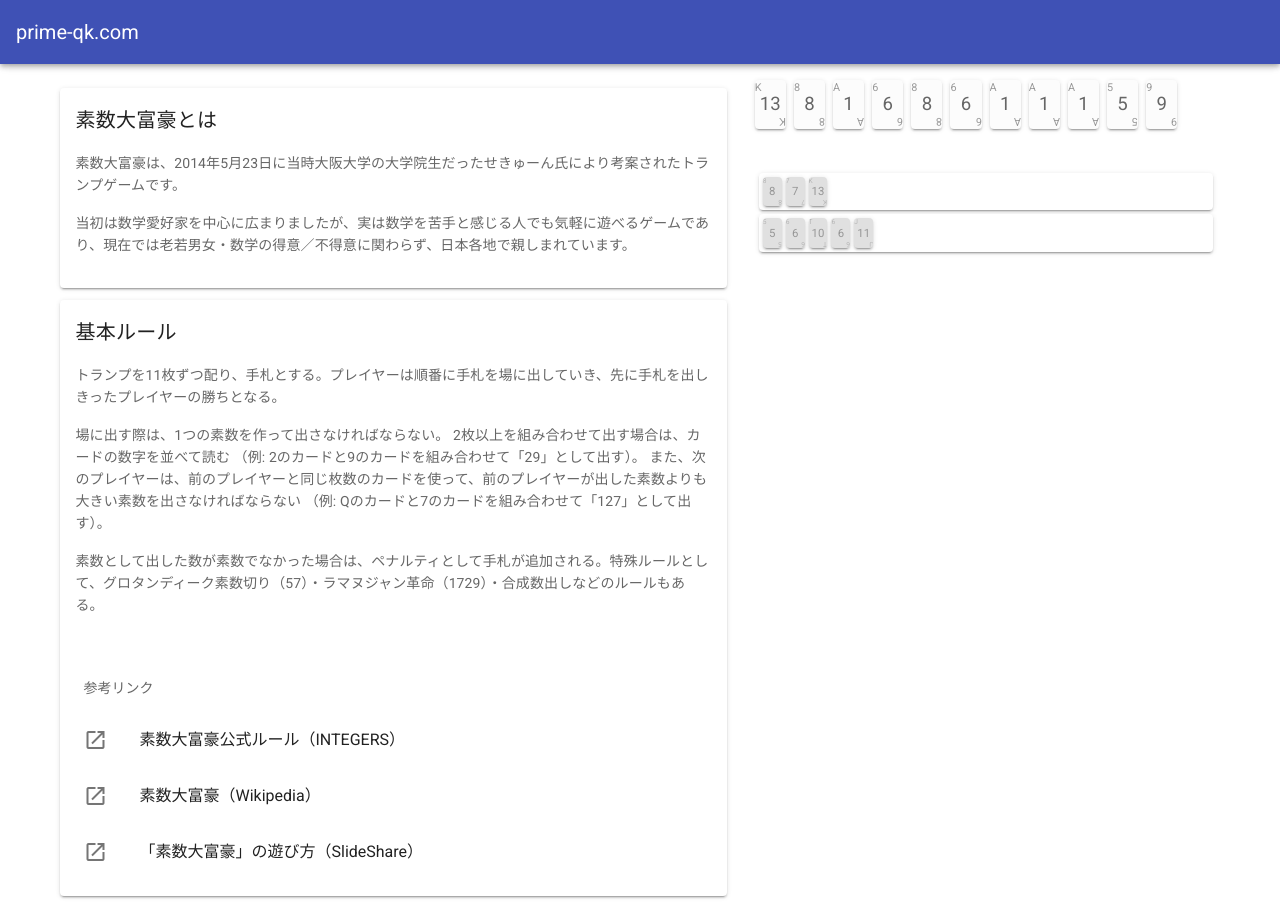
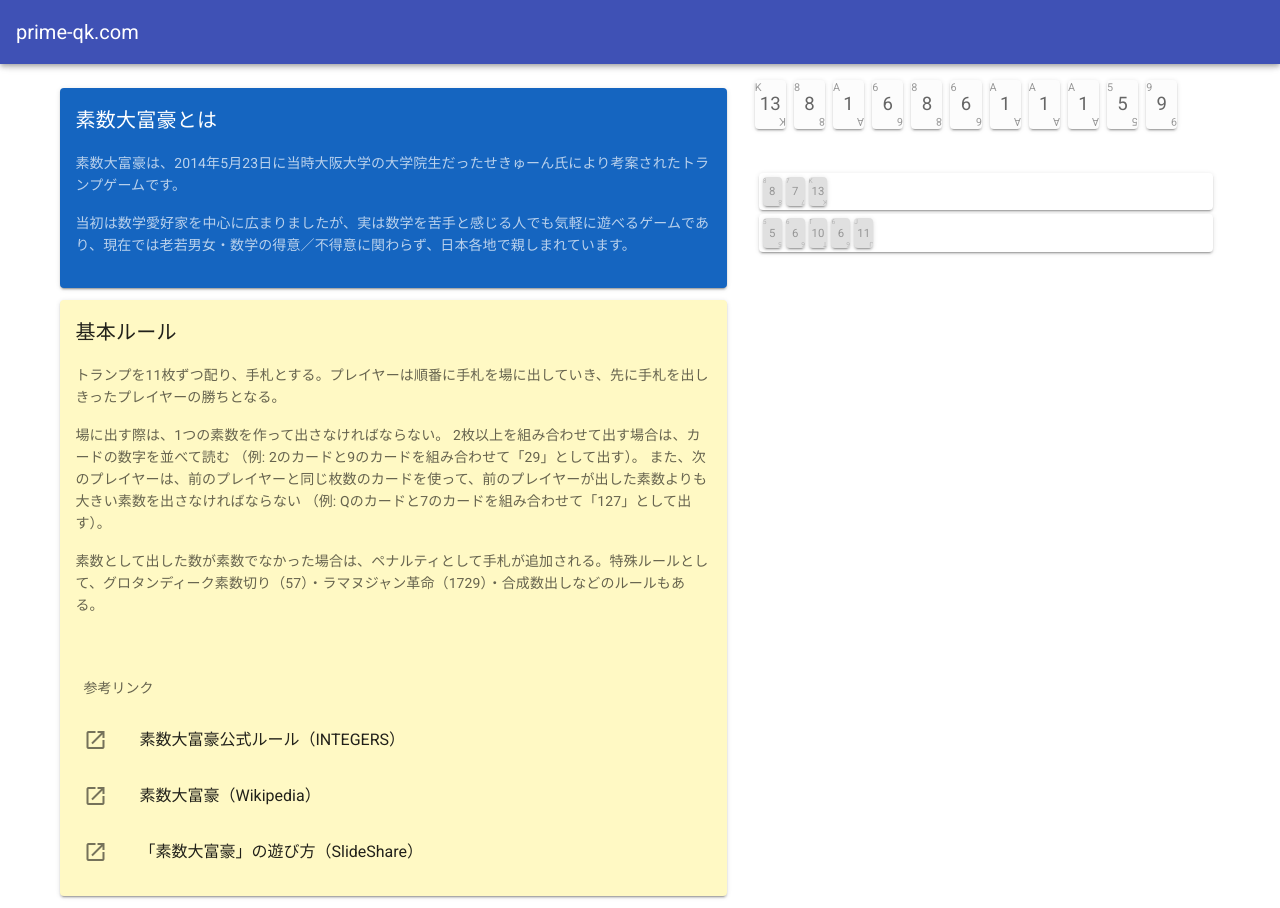
Before and after one commit to butchi/com-prime-qk, a Nuxt app: page / in a window 1280 px wide. Built offline with nearby package versions, Linux system fonts and the light colour scheme.

Commit message:
ホーム修正

```diff
--- a/pages/index.vue
+++ b/pages/index.vue
@@ -1,8 +1,7 @@
 <template>
   <v-row>
     <v-col md="7">
-      <article>
-        <v-card class="mt-3">
+      <v-card class="mt-3" color="blue darken-3" dark>
         <v-card-title>
           素数大富豪とは
         </v-card-title>
@@ -13,7 +12,7 @@
         </v-card-text>
       </v-card>
 
-        <v-card class="mt-3">
+      <v-card class="mt-3" color="yellow lighten-4">
         <v-card-title>
           基本ルール
         </v-card-title>
@@ -29,9 +28,9 @@
         </v-card-text>
 
         <v-card-actions>
-            <v-list flat>
+          <v-list flat color="yellow lighten-4">
             <v-subheader>参考リンク</v-subheader>
-              <v-list-item-group v-model="selectedItem" color="primary">
+            <v-list-item-group color="primary">
               <v-list-item href="http://integers.hatenablog.com/entry/2017/06/28/020242" target="_blank">
                 <v-list-item-icon>
                   <v-icon>mdi-open-in-new</v-icon>
@@ -66,7 +65,6 @@
           </v-list>
         </v-card-actions>
       </v-card>
-      </article>
     </v-col>
     <v-col md="5">
       <Qk></Qk>
```
Lines whose indentation alone changed are shown as unchanged.
